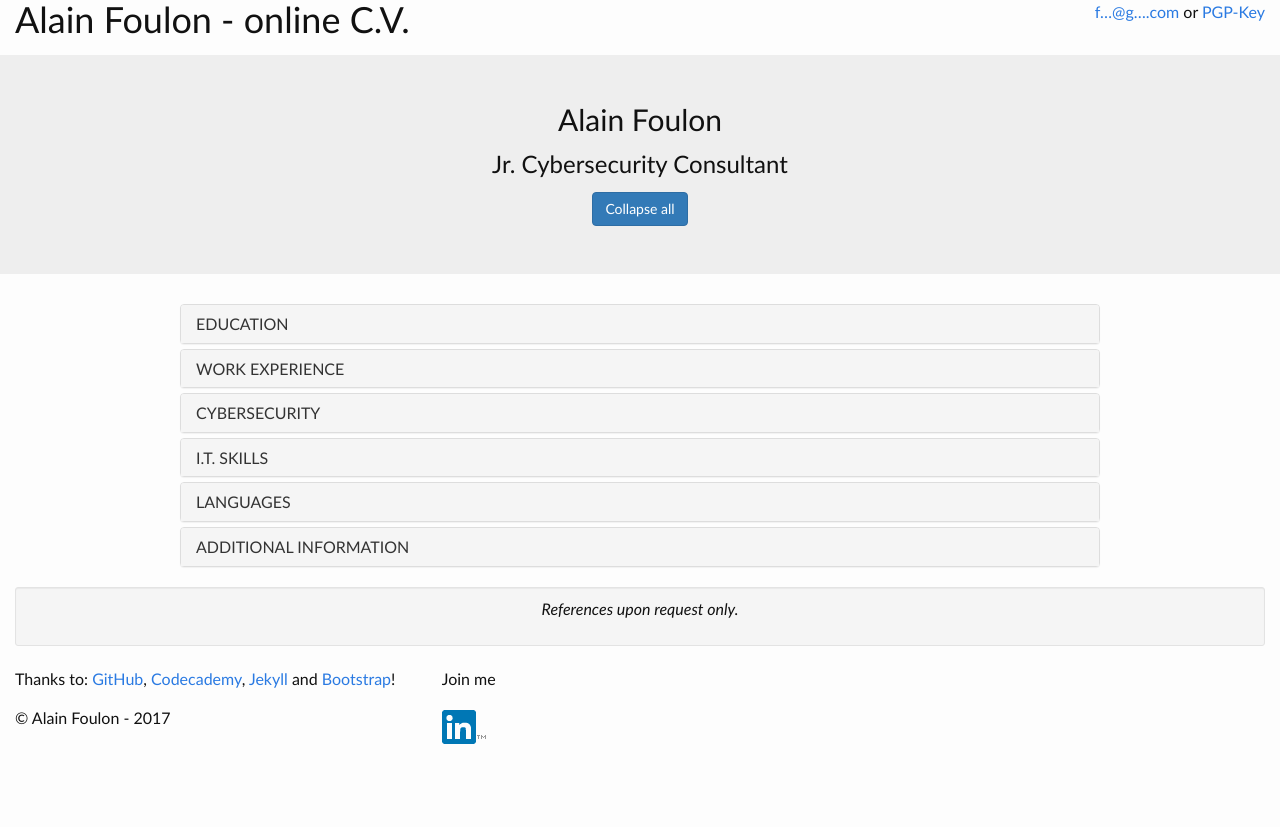
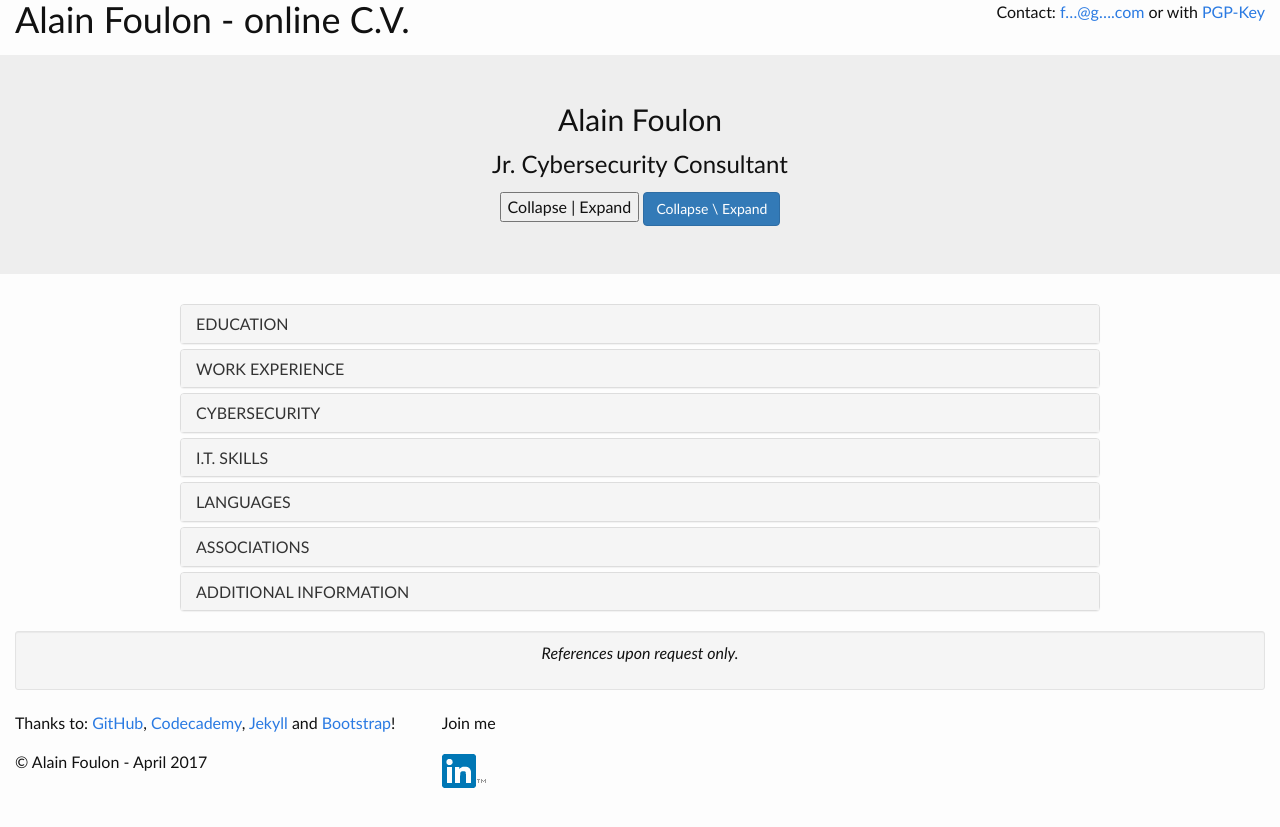
Before and after one commit to Alainfou/Alainfou.github.io, a Jekyll site: the page index.html, which Jekyll copies as it is, in a window 1280 px wide. Shown: the top 827 px of the page. Built offline with Jekyll 4.4.1, drawn with Linux system fonts in a browser that asks for light colours; nearby versions of some CDN libraries.

Commit message:
Collapse|Expand-all

```diff
--- a/index.html
+++ b/index.html
@@ -19,10 +19,10 @@
 		<div class="row">
 			<h1 class="col-sm-8" title="A.F. homepage">Alain Foulon - online C.V.</h1>
 			<nav class="col-sm-4 text-right" id="contact">
-				<p>
+				<p>Contact:
 				<a href="http://www.google.com/recaptcha/mailhide/d?k=01ftGJM7nX-_DVVNdukr3Vlw==&amp;c=PFhXfuB3D_HCuduPhQoABgSPdiR0s18Zyz2pPcCVZ9A="
 				   onclick="window.open('http://www.google.com/recaptcha/mailhide/d?k\x3d01ftGJM7nX-_DVVNdukr3Vlw\x3d\x3d\x26c\x3dPFhXfuB3D_HCuduPhQoABgSPdiR0s18Zyz2pPcCVZ9A\x3d', '', 'toolbar=0,scrollbars=0,location=0,statusbar=0,menubar=0,resizable=0,width=500,height=300'); return false;"
-				   title="Send an e-mail to: ">f…@g….com</a> or
+				   title="Send an e-mail to: ">f…@g….com</a> or with
 				<a href="/pgp/fou.alain+sec_0xDC94CD6F_pub.asc">PGP-Key</a></p>
 			</nav>
 		</div>
@@ -33,7 +33,8 @@
 			<div class="row text-center">
 				<h2> Alain Foulon </h2>
 				<h3>Jr. Cybersecurity Consultant</h3>
-				<a class="btn btn-primary" role="button" id="allbtn" title="Working on it...">Collapse all</a>
+				<button class="collapse-all">Collapse | Expand</button>
+				<a class="btn btn-primary" title="Working on it..." id="collapse-all">Collapse \ Expand</a>
 			</div>
 		</div>
 	</section>
@@ -173,13 +174,39 @@
 						<ul class="list-group">
 							<li class="list-group-item"><strong>French</strong>: mother tongue
 							</li>
-							<li class="list-group-item"><strong>English</strong>: C2 - TOEIC: 990/990 points, in December 2015
+							<li class="list-group-item"><strong>English</strong>: C2 - 990/990 points at TOEIC in December 2015
 							</li>
 							<li class="list-group-item"><strong>German</strong>: C1 - &ldquo;Hochdeutsch&rdquo;
 							</li>
 							<li class="list-group-item">Knowledge of Italian and Japanese (~A2)
 							</li>
 							<li class="list-group-item">Basics of Russian, Swedish, and other languages…
+							</li>
+						</ul>
+					</div>
+				</div>
+			</div>
+
+			<div class="panel panel-default">
+				<div class="panel-heading">
+					<h4 class="panel-title">
+						<a data-toggle="collapse" data-parent="#accordion" href="#collapse-asso"> ASSOCIATIONS</a>
+					</h4>
+				</div>
+				<div id="collapse-asso" class="panel-collapse collapse">
+					<div class="panel-body">
+						<ul class="list-group">
+							<li class="list-group-item" data-toggle="tooltip" title="Technical experience">Technical stage support and roadie at the
+								<a href="http://yeah.paleo.ch/en" target="_blank">Paléo Festival</a> – Nyon (CH, 2013-2016)
+							</li>
+							<li class="list-group-item" data-toggle="tooltip" title="Technical experience">Live mixing and sound monitoring for the choir Le Tourdion – Metz (FR, 2010-2015)
+							</li>
+							<li class="list-group-item" data-toggle="tooltip" title="Translation & communication">French-German translator for the French-Swiss magazine
+								<a href="http://www.daily-rock.com/" target="_blank">Daily Rock</a> – Geneva (CH, 2014)
+							</li>
+							<li class="list-group-item" data-toggle="tooltip" title="Event & communication">Live animation and interview for the Iron Banane web-radio – Lausanne (CH, 2013-2014)
+							</li>
+							<li class="list-group-item" data-toggle="tooltip" title="Event management">International events organisation with the <a href="https://esn-iac.org/" target="_blank">ESN-IAC</a> network – Turku (FIN, 2012-2013)
 							</li>
 						</ul>
 					</div>
@@ -196,17 +223,6 @@
 					<div class="panel-body">
 						<ul class="list-group">
 							<li class="list-group-item">EU class &ldquo;B&rdquo; driving licence since 2007
-							</li>
-							<li class="list-group-item" data-toggle="tooltip" title="Technical experience">Technical stage support and roadie at the
-								<a href="http://yeah.paleo.ch/en" target="_blank">Paléo Festival</a> – Nyon (CH, 2013-2016)
-							</li>
-							<li class="list-group-item" data-toggle="tooltip" title="Technical experience">Live mixing and sound monitoring for the choir Le Tourdion – Metz (FR, 2010-2015)
-							</li>
-							<li class="list-group-item" data-toggle="tooltip" title="Translation and communication">French-German translator for the French-Swiss magazine Daily Rock – Geneva (CH, 2014)
-							</li>
-							<li class="list-group-item" data-toggle="tooltip" title="Event management">Live animation and interview for the Iron Banane web-radio – Lausanne (CH, 2013-2014)
-							</li>
-							<li class="list-group-item" data-toggle="tooltip" title="Event management">International events organisation with the <a href="https://esn-iac.org/" target="_blank">ESN-IAC</a> network – Turku (FIN, 2012-2013)
 							</li>
 							<li class="list-group-item" data-toggle="tooltip" title="Technical knowledge">Conferences (
 								<a href="http://2015.hack.lu/" target="_blank">HACK.lu</a>,
@@ -231,7 +247,7 @@
 		<div class="col-sm-2"></div>
 		<div class="well well-sm">
 			<p font-size="80%" align="center" id="contact" color="#a1a1a1">
-				<em>References upon request only.</em>
+				<em>References&nbsp;upon request&nbsp;only.</em>
 			</p>
 		</div>
 		<div class="col-sm-2"></div>
@@ -239,16 +255,16 @@
 
 	<footer class="container-fluid">
 		<div class="row">
-			<span class="col-sm-4"><p>Thanks to: <a href="https://services.github.com/" target="_blank">GitHub</a>,
+			<span class="col-sm-4"><p>Thanks&nbsp;to:&nbsp;<a href="https://services.github.com/" target="_blank">GitHub</a>,
 					<a href="https://www.codecademy.com/learn/all" target="_blank">Codecademy</a>,
 					<a href="http://jekyllrb.com/" target="_blank">Jekyll</a> and
 					<a href="https://www.w3schools.com/bootstrap/" target="_blank">Bootstrap</a>!
 			</span>
 			<span class="col-sm-4">
-				<p>&copy; Alain Foulon - 2017</p>
+				<p>&copy; Alain&nbsp;Foulon - April&nbsp;2017</p>
 			</span>
 			<span class="col-sm-4">
-				<p>Join me</p>
+				<p>Join&nbsp;me</p>
 				<a href="https://www.linkedin.com/in/alain-foulon-6320b67a/" target="_blank">
 					<img src="/img/li42tm.gif">
 				</a>
@@ -257,4 +273,9 @@
 	</footer>
 
 </body>
+	<script>
+		$('#collapse-all').on('click', function () {
+			$('#accordion .panel-collapse').collapse('toggle');
+		});
+	</script>
 </html>
```
